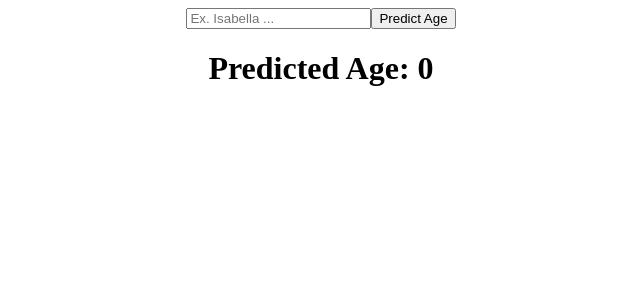
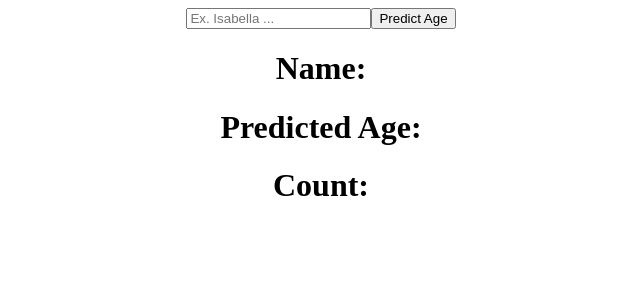
Before and after one commit to Bellagirl-maker/resume-builder, a React (Create React App) app: page / in a window 1280 px wide. Shown: the top 300 px of the page, without its empty margins (319-959 px from the left). Built offline with nearby package versions, Linux system fonts and the light colour scheme.

Commit message:
update App.js

```diff
--- a/src/App.js
+++ b/src/App.js
@@ -4,10 +4,10 @@ import Axios from "axios";
 
 function App() {
   const [name, setName] = useState("");
-  const [predictName, setPredictName] = useState(0)
+  const [predictName, setPredictName] = useState({})
   const fetchData = () => {
     Axios.get(`https://api.agify.io/?name=${name}`).then((res) => {
-      setPredictName(res.data.age)
+      setPredictName(res.data)
 
     });
 
@@ -19,7 +19,9 @@ function App() {
         setName(event.target.value)
       }}/>
       <button onClick={fetchData}>Predict Age</button>
-      <h1>Predicted Age: {predictName} </h1>
+      <h1>Name: {predictName.name} </h1>
+      <h1>Predicted Age: {predictName.age} </h1>
+      <h1>Count: {predictName.count} </h1>
     </div>
   );
 }
```
